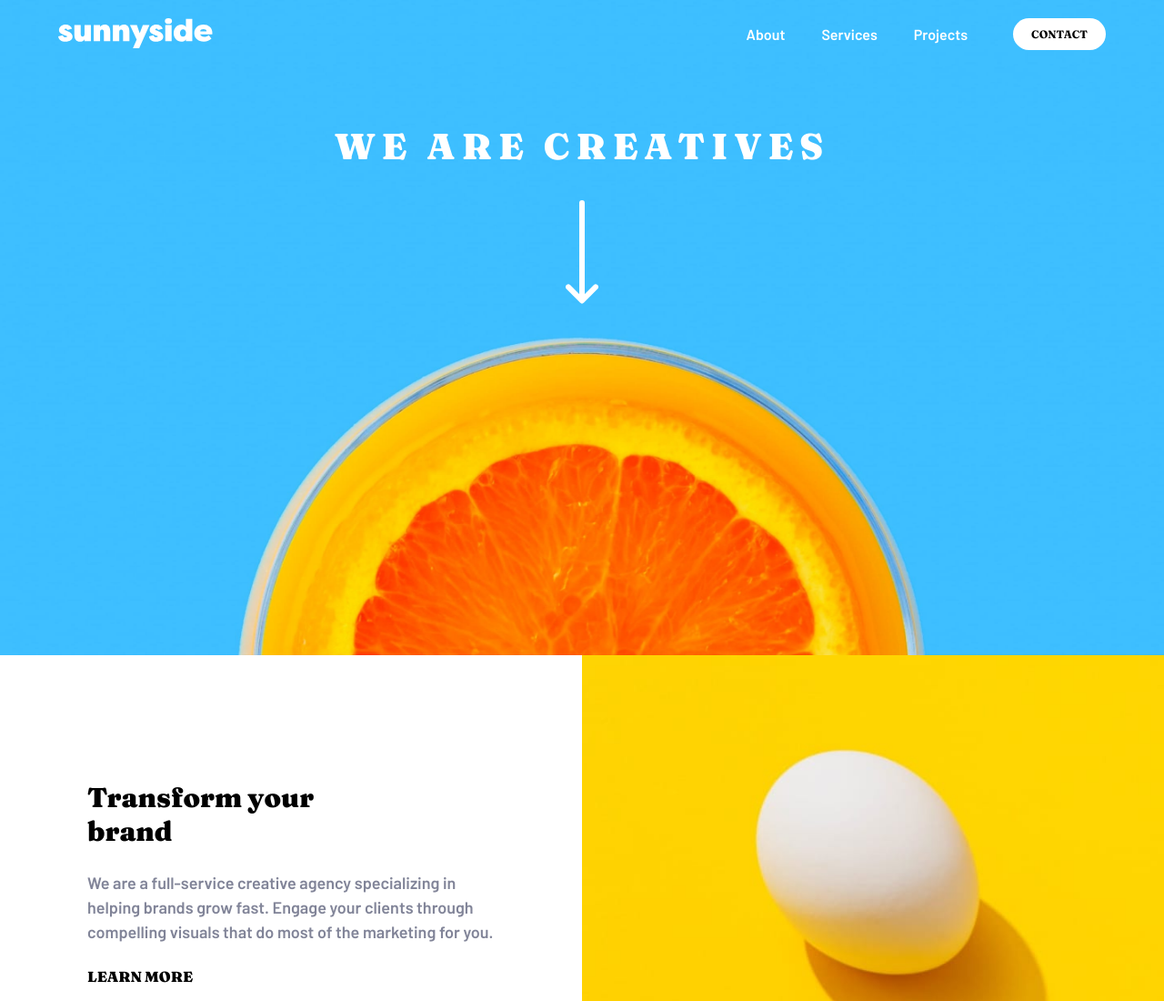
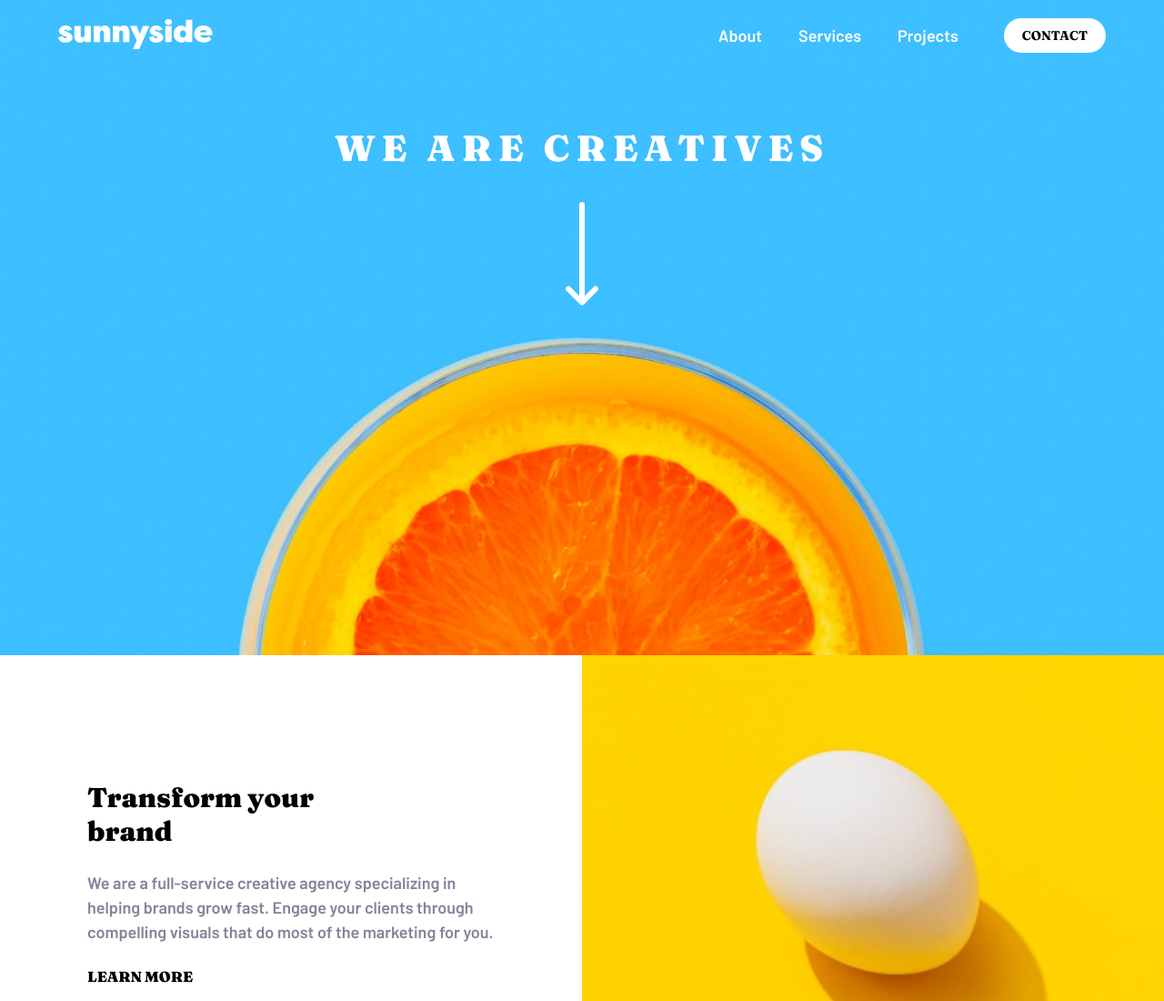
Before and after one commit to Nagaraj47/design-sunnyside, a plain HTML site: page index.html in a window 1280 px wide. Shown: the top 1100 px of the page at 91% size. Drawn offline with Linux system fonts and the light colour scheme.

Commit message:
Font-size Updated for Header

```diff
--- a/styles/_header.scss
+++ b/styles/_header.scss
@@ -29,6 +29,7 @@ header {
         .nav-item a {
           display: inline-block;
           color: $white;
+          font-size: 18px;
           font-weight: 600;
           margin-right: 40px;
           cursor: pointer;
@@ -45,7 +46,7 @@ header {
         color: #000;
         text-transform: uppercase;
         font-family: $secondary-font;
-        font-size: 12px;
+        font-size: 14px;
         font-weight: 600;
         padding: 10px 20px;
         border-radius: 20px;
```
Also changed, not shown: dist/css/style.css, 1 other file.
